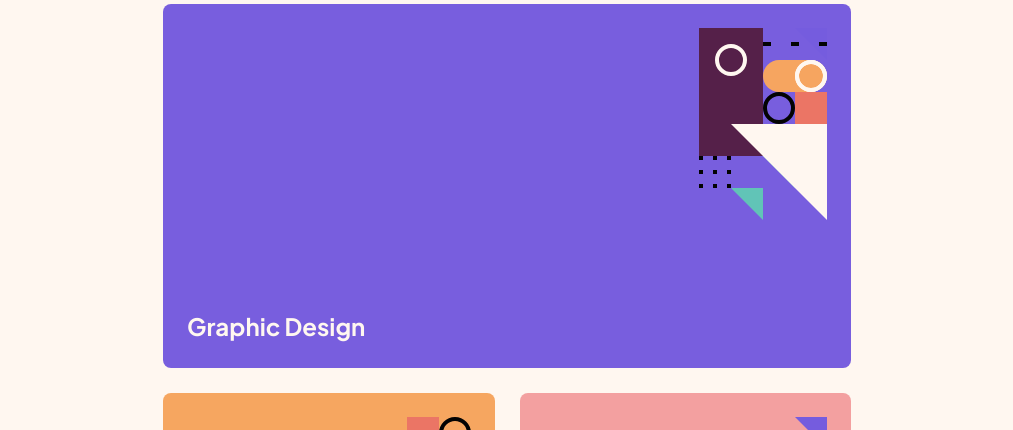
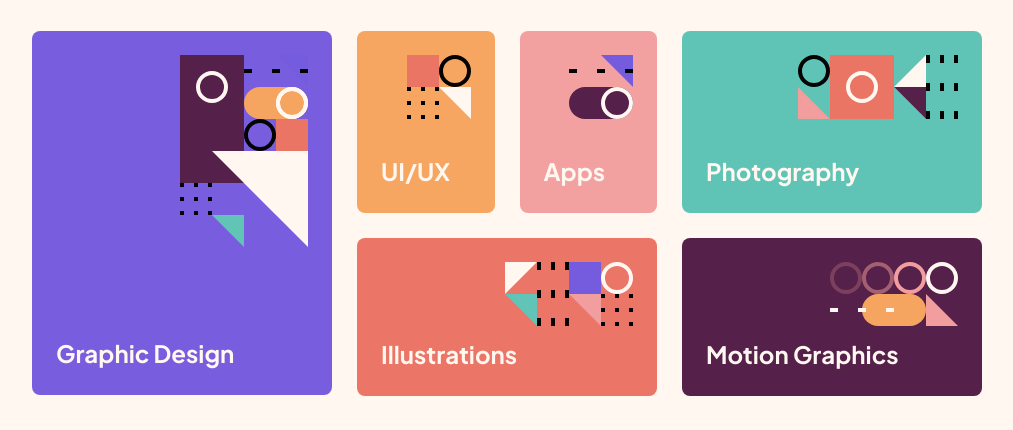
Before and after one commit to FluffyKas/single-page-design-portfolio, a website built with Vite: page index.html in a window 1280 px wide. Shown: the part 370-800 px from the top of the page, without its empty margins (133-1146 px from the left). Built offline with nearby package versions, Linux system fonts and the light colour scheme.

Commit message:
feat: add responsive grid

```diff
--- a/style.css
+++ b/style.css
@@ -108,6 +108,13 @@ body {
   }
 }
 
+@media screen and (min-width: 1200px) {
+  body {
+    max-width: 1600px;
+    padding: 10.3125rem;
+  }
+}
+
 /* Utilities */
 
 .heading-lg {
@@ -214,6 +221,25 @@ footer img {
   margin-bottom: 6.125rem;
 }
 
+@media screen and (min-width: 768px) {
+  .services {
+    grid-template-columns: repeat(4, 1fr);
+    grid-template-areas:
+      'graphic-design graphic-design ui-ux apps'
+      'graphic-design graphic-design illustrations illustrations'
+      'photography photography motion-graphics motion-graphics';
+  }
+}
+
+@media screen and (min-width: 1200px) {
+  .services {
+    grid-template-columns: repeat(6, 1fr);
+    grid-template-areas:
+      'graphic-design graphic-design ui-ux apps photography photography'
+      'graphic-design graphic-design illustrations illustrations motion-graphics motion-graphics';
+  }
+}
+
 .services a {
   background-position: top 1.5rem right 1.5rem;
   background-repeat: no-repeat;
@@ -250,11 +276,23 @@ footer img {
   height: 182px;
 }
 
+@media screen and (min-width: 768px) {
+  .illustrations {
+    height: 158px;
+  }
+}
+
 .motion-graphics {
   background: url('./assets/pattern-motion-graphics.svg'), var(--clr-dark-purple);
   background-size: 128px 64px;
   grid-area: motion-graphics;
   height: 182px;
+}
+
+@media screen and (min-width: 1200px) {
+  .motion-graphics {
+    height: 158px;
+  }
 }
 
 .photography {
```
